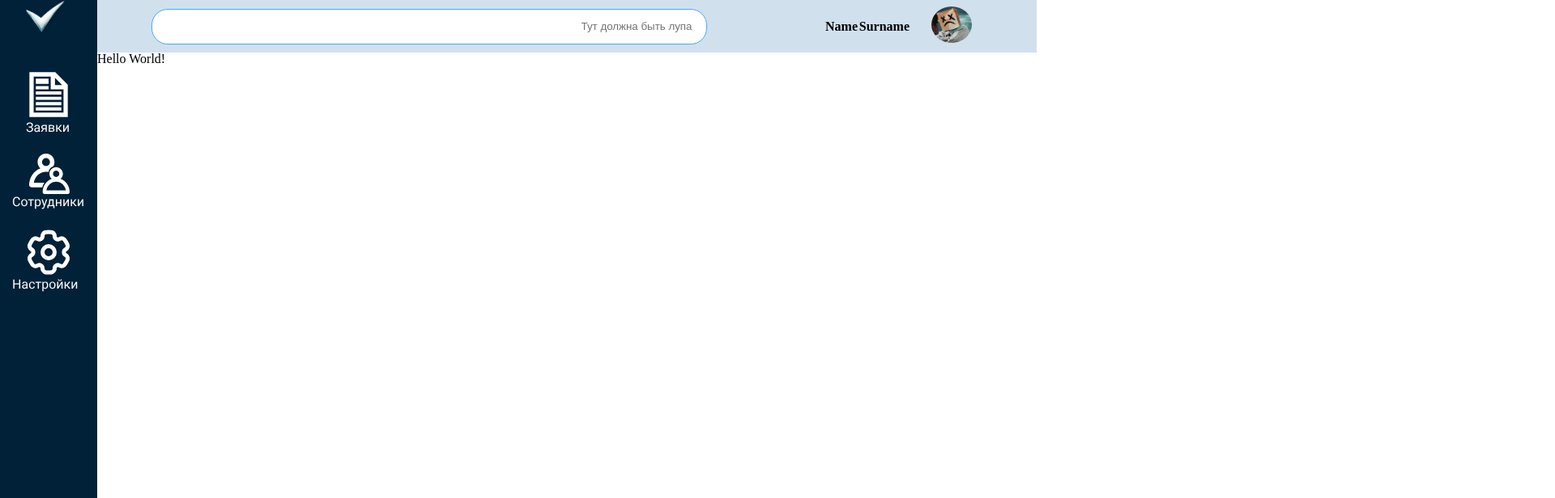
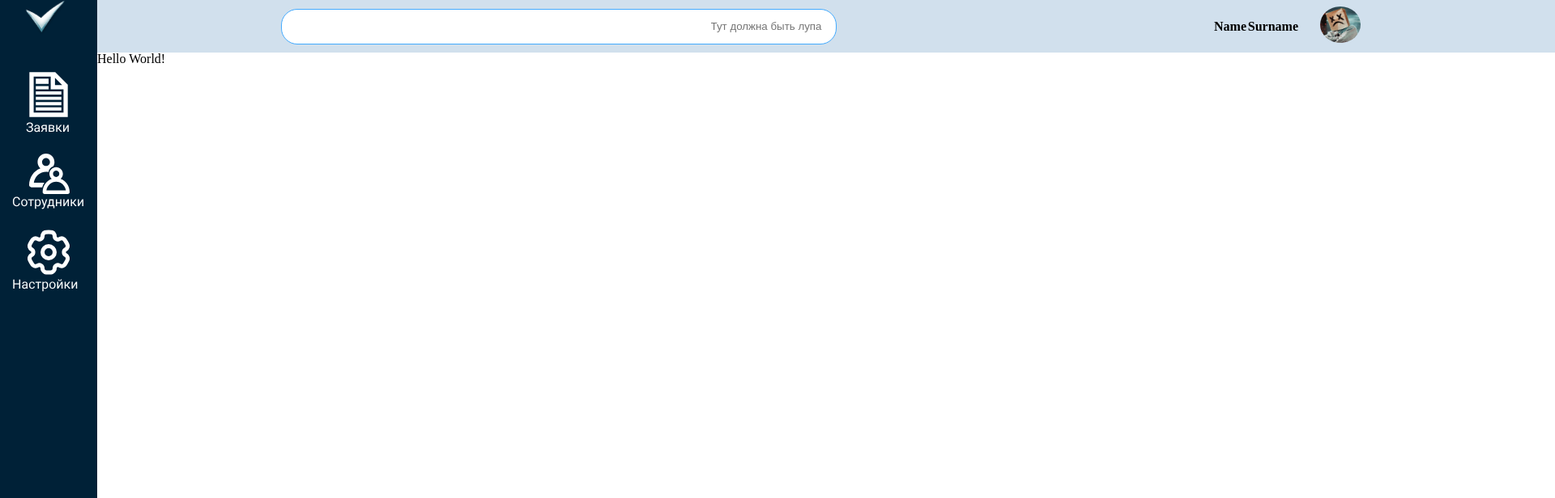
Before and after one commit to Giiill/Service-Desk, a Next.js app: page / in a window 1280 px wide. Shown: the top 616 px of the page at 81% size, 1920 px wide, since content can reach past the window. Built offline with nearby package versions, Linux system fonts and the light colour scheme.

Commit message:
Changed.top-bar-main's width to the size that is given in figma

```diff
--- a/src/app/components/TopBar/styles.css
+++ b/src/app/components/TopBar/styles.css
@@ -1,6 +1,6 @@
 .top-bar-main {
     height: 65px;
-    width: 100%;
+    width: 1800px;
     display: flex;
     flex-direction: row;
     justify-content: space-around;
```
